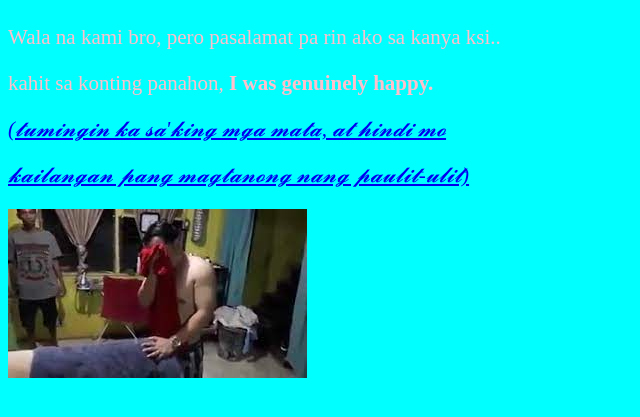
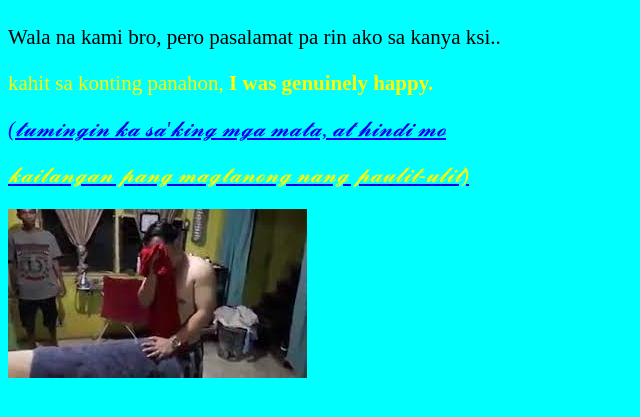
Before and after one commit to yonard007/git_test, a plain HTML site: page Index2.html in a window 1280 px wide. Shown: the part 79-496 px from the top of the page, without its empty margins (0-640 px from the left). Drawn offline with Linux system fonts and the light colour scheme.

Commit message:
Edit Index2.html and style.css

```diff
--- a/Index2.html
+++ b/Index2.html
@@ -13,7 +13,7 @@
     <h1>Oliver</h1>
 
 
-    <p>Wala na kami bro, pero pasalamat pa rin ako sa kanya ksi..</p>
+    <p1>Wala na kami bro, pero pasalamat pa rin ako sa kanya ksi..</p1>
     <p>kahit sa konting panahon, <strong>I was genuinely happy.</strong></p>
 
     <a href="https://youtu.be/rxXsdj7EBm4?t=187">
--- a/style.css
+++ b/style.css
@@ -3,3 +3,15 @@ background-color: aqua;
 color: pink;
 font-size: 21px;
 }
+p {
+color: green;
+
+}
+
+p {
+  color: yellow;
+}
+
+p1 {
+    color: black;
+}
```
